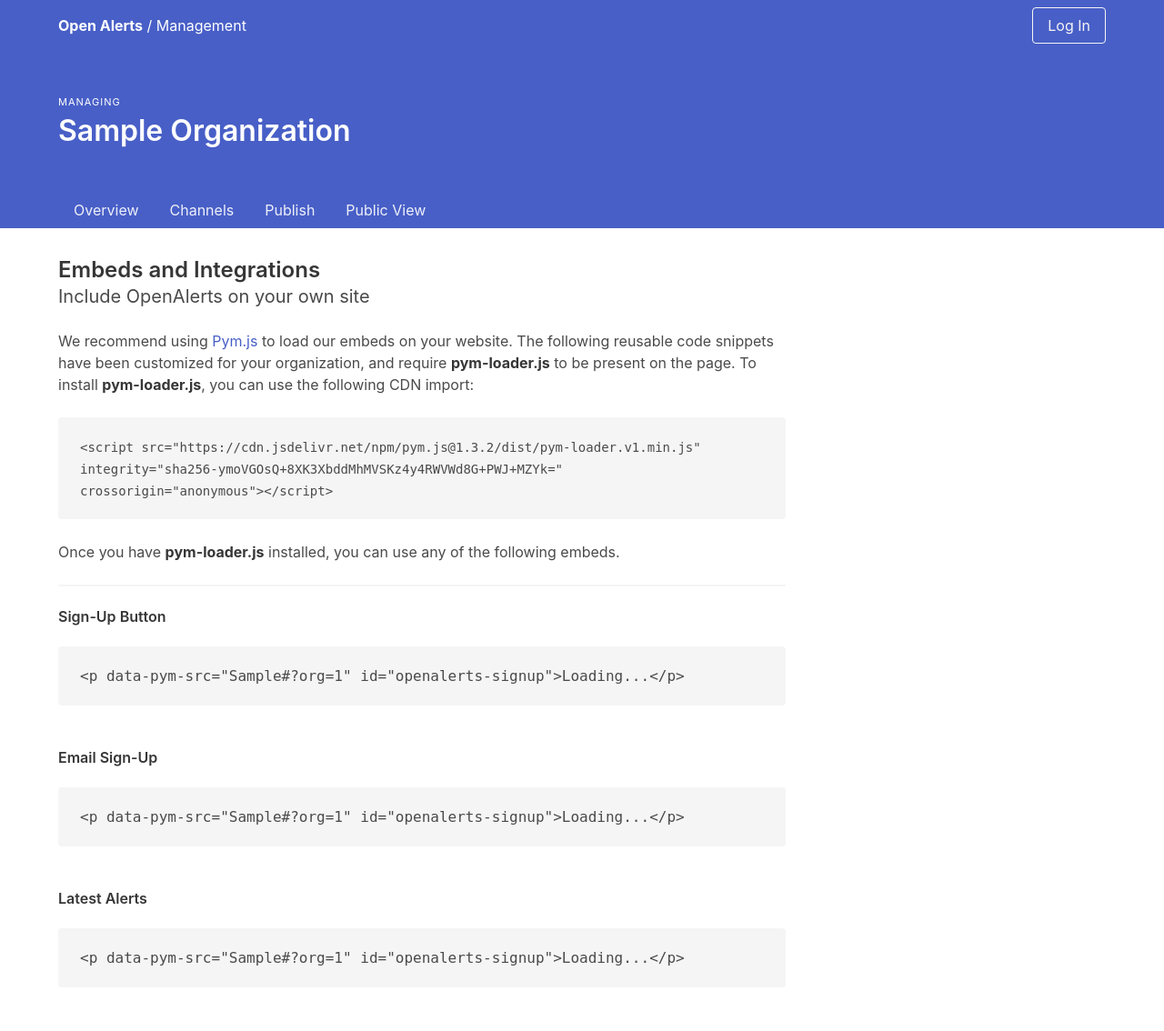
After one commit to news-catalyst/openalerts, a Django app: template openalerts/management/templates/management/pages/integrations.html in a window 1280 px wide. The commit adds this page. Shown: the whole page at 91% size. Run offline with Django 3.2, Linux system fonts and the light colour scheme; the template is opened without the code that fills it: most values are stand-ins (such as "Sample title", 1, 10 or a date in 2020); some libraries are stand-ins or nearby versions.

Commit message:
Improve iframe handling & integration

```diff
--- a/openalerts/management/static/management/css/management.css
+++ b/openalerts/management/static/management/css/management.css
@@ -73,3 +73,11 @@ a.box:hover {
         padding-left: 1.5em;
     }
 }
+
+.always-white {
+    color: white !important;
+}
+
+.limited-width {
+    max-width: 50em;
+}
--- a/openalerts/management/templates/management/organization_base.html
+++ b/openalerts/management/templates/management/organization_base.html
@@ -9,7 +9,7 @@
                     <div class="level-item is-block">
                         <p class="heading">Managing</p>
                         <h1 class="title is-capitalized is-size-3">
-                            {{organization.name}}
+                            <a href="{% url 'management:organization' org_id=organization.id %}" class="always-white">{{organization.name}}</a>
                             <span class="has-text-weight-light">
                                 {% block subsection %}
                                 {% endblock %}
--- /dev/null
+++ b/openalerts/management/templates/management/pages/integrations.html
@@ -0,0 +1,41 @@
+{% extends 'management/organization_base.html' %}
+
+{% block content %}
+<div class="limited-width">
+<h4 class="title is-size-4">Embeds and Integrations</h4>
+<p class="subtitle">Include OpenAlerts on your own site</p>
+<p>We recommend using <a href="http://blog.apps.npr.org/pym.js/">Pym.js</a> to load our embeds on your website. The following reusable code snippets have been customized for your organization, and require <strong>pym-loader.js</strong> to be present on the page. To install <strong>pym-loader.js</strong>, you can use the following CDN import:</p>
+<br>
+<div class="notification">
+    <small>
+        <samp>
+&lt;script src=&quot;https://cdn.jsdelivr.net/npm/pym.js@1.3.2/dist/pym-loader.v1.min.js&quot; integrity=&quot;sha256-ymoVGOsQ+8XK3XbddMhMVSKz4y4RWVWd8G+PWJ+MZYk=&quot; crossorigin=&quot;anonymous&quot;&gt;&lt;/script&gt;
+        </samp>
+    </small>
+</div>
+<p>Once you have <strong>pym-loader.js</strong> installed, you can use any of the following embeds.</p>
+<hr>
+<h6 class="title is-size-6">Sign-Up Button</h6>
+    <div class="notification">
+        <samp>
+&lt;p data-pym-src=&quot;{{protocol_and_host}}{% url 'public:embed_index' %}?org={{organization.id}}&quot; id=&quot;openalerts-signup&quot;&gt;Loading...&lt;/p&gt;
+        </samp>
+    </div>
+<br>
+
+<h6 class="title is-size-6">Email Sign-Up</h6>
+    <div class="notification">
+        <samp>
+&lt;p data-pym-src=&quot;{{protocol_and_host}}{% url 'public:embed_email' %}?org={{organization.id}}&quot; id=&quot;openalerts-signup&quot;&gt;Loading...&lt;/p&gt;
+        </samp>
+    </div>
+<br>
+
+<h6 class="title is-size-6">Latest Alerts</h6>
+    <div class="notification">
+        <samp>
+&lt;p data-pym-src=&quot;{{protocol_and_host}}{% url 'public:embed_latest' %}?org={{organization.id}}&quot; id=&quot;openalerts-signup&quot;&gt;Loading...&lt;/p&gt;
+        </samp>
+    </div>
+</div>
+{% endblock %}
--- a/openalerts/management/views/__init__.py
+++ b/openalerts/management/views/__init__.py
@@ -1,6 +1,6 @@
 from .dashboard import DashboardView
 from .auth import LoginView, LogoutView
-from .organization import OrganizationView, EditOrganizationView
+from .organization import OrganizationView, EditOrganizationView, OrganizationIntegrationsView
 from .channels import ChannelListView, ChannelView, CreateChannelView, EditChannelView, DeleteChannelView
 from .alert import CreateAlertView, EditAlertView, DeleteAlertView
 from .sources import SourceListView, CreateSourceView, DeleteSourceView
--- a/openalerts/management/views/organization.py
+++ b/openalerts/management/views/organization.py
@@ -65,3 +65,8 @@ class OrganizationView(
         data["protocol_and_host"] = settings.PROTOCOL_AND_HOST
 
         return data
+
+class OrganizationIntegrationsView(SessionAuthenticationRequiredMixin, SessionOrgContextMixin, DetailView):
+    template_name = "management/pages/integrations.html"
+    model = Organization
+    pk_url_kwarg = "org_id"
--- a/openalerts/public/mixins.py
+++ b/openalerts/public/mixins.py
@@ -1,4 +1,5 @@
 from django.views.generic.base import ContextMixin
+from django.conf import settings
 from management.models import Organization
 from django.shortcuts import get_object_or_404
 
@@ -16,7 +17,8 @@ class OrganizationMixin(ContextMixin):
             context["organization"] = get_object_or_404(Organization, custom_hostname=self.request.get_host())
 
         context["webpush"] = {
-            "group": context["organization"].id
+            "group": context["organization"].id,
+            "public_key": settings.WEBPUSH_SETTINGS["VAPID_PUBLIC_KEY"]
         }
 
         return context
--- a/openalerts/public/templates/public/base.html
+++ b/openalerts/public/templates/public/base.html
@@ -13,7 +13,7 @@
     <link rel="stylesheet" href="{% static 'public/css/public.css' %}">
     <script id="webpush-js" type="text/javascript" src="{% static 'webpush/webpush.js' %}"></script>
     <meta name="service-worker-js" content="/webpush/service-worker.js">
-    <meta name="django-webpush-vapid-key" content="BK2-BnTAEc78hOjljXR4_Rb7mvbUdriF65twrZE_74RySWccnmDOfQP837wEfYyoGaWAWTzX1-7pkkvr0HUEBwY">
+    <meta name="django-webpush-vapid-key" content="{{webpush.public_key}}">
     <style>
         body {
             background-color: #eeeeee;
--- a/openalerts/public/templates/public/includes/buttons.html
+++ b/openalerts/public/templates/public/includes/buttons.html
@@ -3,7 +3,7 @@
         <a href="{% url 'public:email_signup' %}" class="button is-primary is-block">Via Email</a>
     </div>
     <div class="column">
-        <button id="webpush-subscribe-button" data-group="{{organization.id}}" data-url="/webpush/save_information" class="button is-primary is-fullwidth">
+        <button id="webpush-subscribe-button" data-group="{{webpush.group}}" data-url="/webpush/save_information" class="button is-primary is-fullwidth">
             Via Notifications
         </button>
     </div>
--- a/openalerts/public/views/embed.py
+++ b/openalerts/public/views/embed.py
@@ -8,6 +8,7 @@ class EmbedMixin:
     def dispatch(self, request, *args, **kwargs):
         response = super(EmbedMixin, self).dispatch(request, *args, **kwargs)
         response["X-Frame-Options"] = None
+        response["Access-Control-Allow-Origin"] = "*"
         return response
 
 class IndexEmbedView(OrganizationMixin, EmbedMixin, TemplateView):
```
Also changed, not shown: openalerts/management/templates/management/pages/organization.html (+4 -48 lines), openalerts/management/urls.py (+7 -1 lines), openalerts/public/templates/public/css/org-css.html (added, +13 -0 lines), openalerts/public/templates/public/embeds/base.html (+5 -16 lines).
